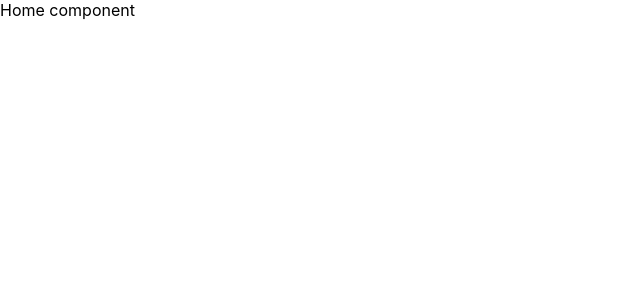
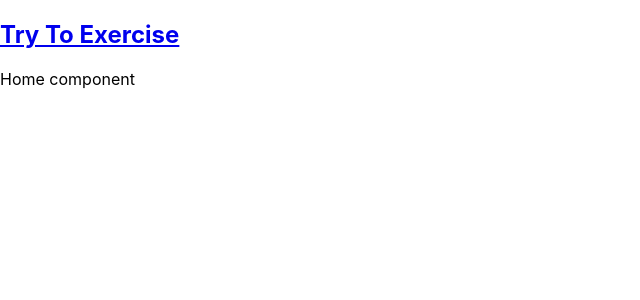
Before and after one commit to filhodoto/try-to-exercise, a React (Create React App) app in the folder frontend/: page / in a window 1280 px wide. Shown: the top 300 px of the page, without its empty margins (0-640 px from the left). Built offline with nearby package versions, Linux system fonts and the light colour scheme; the HTML template or start-up script is replaced by a standard one.

Commit message:
Create the base navigation with react router v6 - Set routes with createBrowserRouter - Define where to show pages by using Outlet - Set Navbar as main layout to be rendered in application

```diff
--- a/frontend/src/App.tsx
+++ b/frontend/src/App.tsx
@@ -2,19 +2,22 @@ import React from 'react';
 
 import { createBrowserRouter, RouterProvider } from 'react-router-dom';
 import './index.css';
-import Home from './pages/Home';
+import Home from 'pages/Home';
+import NavBar from 'components/NavBar';
 
 const router = createBrowserRouter([
   {
     path: '/',
-    element: <Home />,
+    element: <NavBar />, // Place the main layout component here
+    children: [
+      { index: true, element: <Home /> }, // Default page to be shown in <Outlet> when in "/" path
+    ],
   },
 ]);
-
 function App() {
   return (
     <div className="App">
-      <RouterProvider router={router} />
+      <RouterProvider router={router} fallbackElement={<p>Loading...</p>} />
     </div>
   );
 }
--- /dev/null
+++ b/frontend/src/components/NavBar.tsx
@@ -0,0 +1,24 @@
+import React from 'react';
+import { Link, Outlet } from 'react-router-dom';
+
+/* This component contains the elements/layout that should be shown across the application. For example the header */
+const NavBar = (): JSX.Element => {
+  return (
+    <>
+      <header>
+        <nav className="container">
+          <Link to="/">
+            <h1>Try To Exercise</h1>
+          </Link>
+        </nav>
+      </header>
+      {/*  This is the place were all the pages will be rendered. We tell the application where the render the "pages" information
+      by setting an Outlet inside of the main component/layout, which is this one */}
+      <div className="pages">
+        <Outlet />
+      </div>
+    </>
+  );
+};
+
+export default NavBar;
--- a/frontend/src/pages/Home.tsx
+++ b/frontend/src/pages/Home.tsx
@@ -1,5 +1,5 @@
 import React from 'react';
 
-const Home = (): JSX.Element => <div>Home component</div>;
+const Home = (): JSX.Element => <div className="home">Home component</div>;
 
 export default Home;
```
